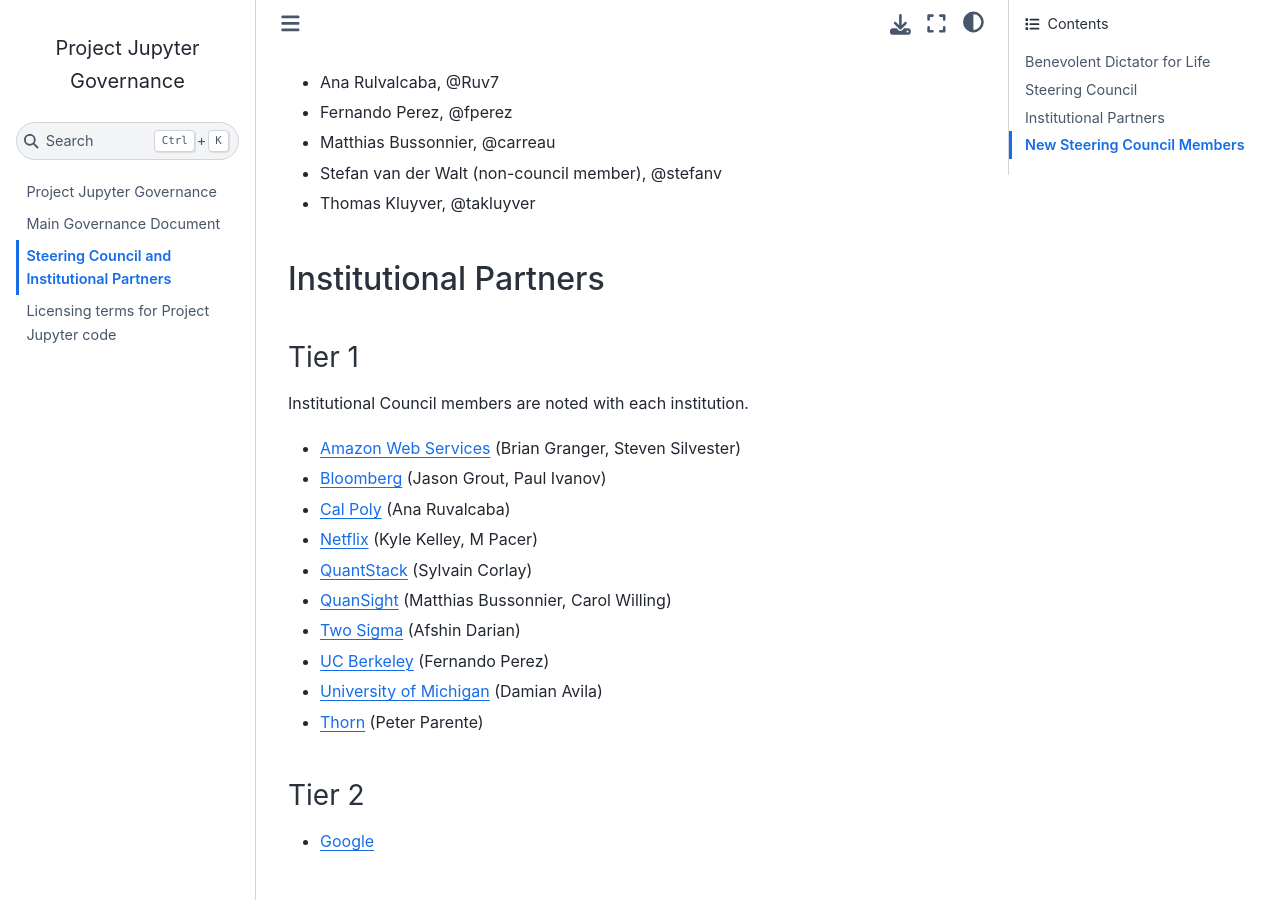
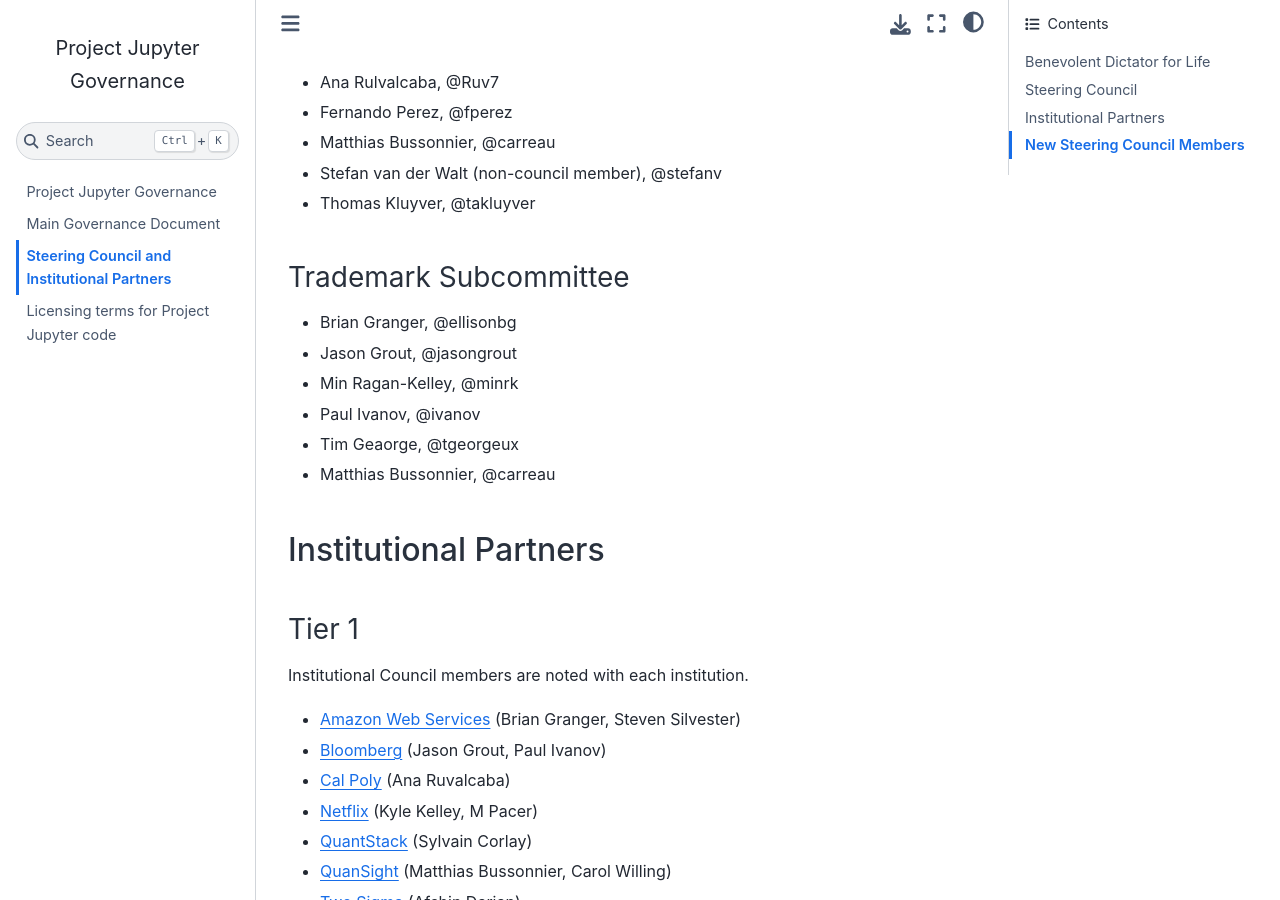
Before and after one commit to jupyter/governance, a Jupyter Book: the page built from people.md, in a window 1280 px wide and 900 px high, scrolled down 1130 px. Built offline with Jupyter Book 1.0.4 settings and Sphinx 7.4.7 and the Sphinx Book theme 1.1.4, drawn with Linux system fonts in a browser that asks for light colours; pages that are not in the unit, such as notebooks, are missing from menus.

Commit message:
List current Trademakr committee members

```diff
--- a/people.md
+++ b/people.md
@@ -40,6 +40,16 @@
 - Stefan van der Walt (non-council member), @stefanv
 - Thomas Kluyver, @takluyver
 
+
+### Trademark Subcommittee
+
+- Brian Granger, @ellisonbg
+- Jason Grout, @jasongrout
+- Min Ragan-Kelley, @minrk
+- Paul Ivanov, @ivanov
+- Tim Geaorge, @tgeorgeux
+- Matthias Bussonnier, @carreau
+
 ## Institutional Partners
 
 ### Tier 1
```
